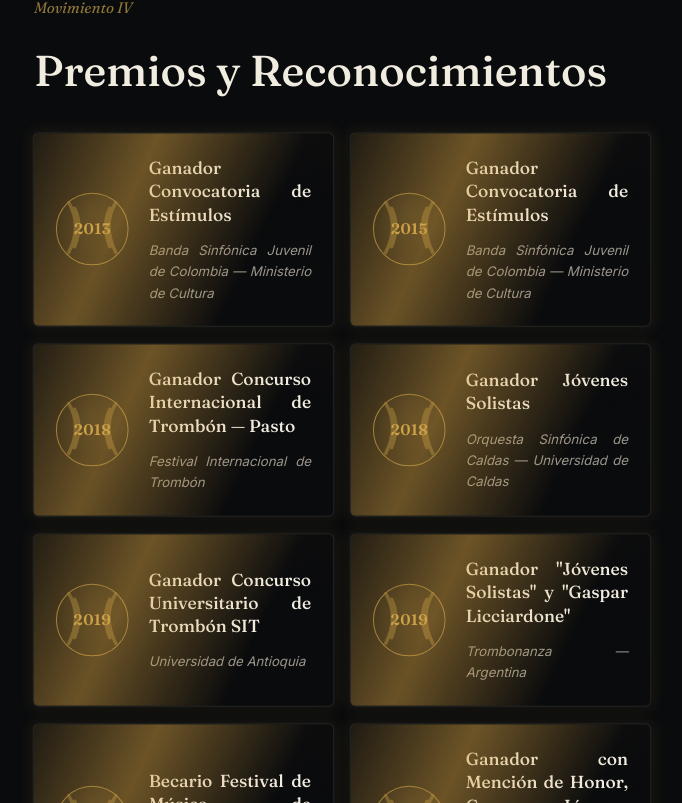
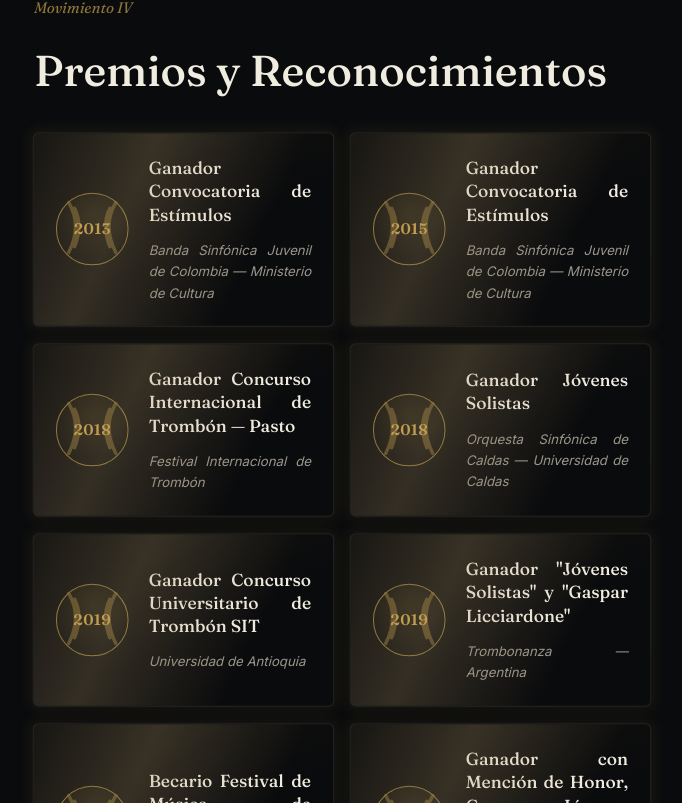
Before and after one commit to Guill-dev/Portafolio-David, a React (Vite) app: page / in a window 1280 px wide. Shown: the part 2437-3240 px from the top of the page, without its empty margins (298-980 px from the left). Built offline with nearby package versions, Linux system fonts and the light colour scheme.

Commit message:
Cambiar color del gradiente

```diff
--- a/src/Awards.css
+++ b/src/Awards.css
@@ -67,7 +67,7 @@
   background: linear-gradient(
     90deg,
     rgba(255, 255, 255, 0) 0%,
-    rgba(211, 160, 66, 0.478) 50%,
+    rgba(162, 139, 96, 0.282) 50%,
     rgba(255, 255, 255, 0) 100%
   );
 
@@ -96,7 +96,7 @@
 .award-card:active {
   transform: translateY(1px) scale(0.98);
   box-shadow: inset 0 2px 5px rgba(0, 0, 0, 0.2);
-  border-color: rgba(201, 162, 76, 0.4);
+  border-color: rgba(103, 88, 55, 0.351);
   background: rgba(201, 162, 76, 0.06);
 
   /* Pausar animaciones mientras se presiona */
```
